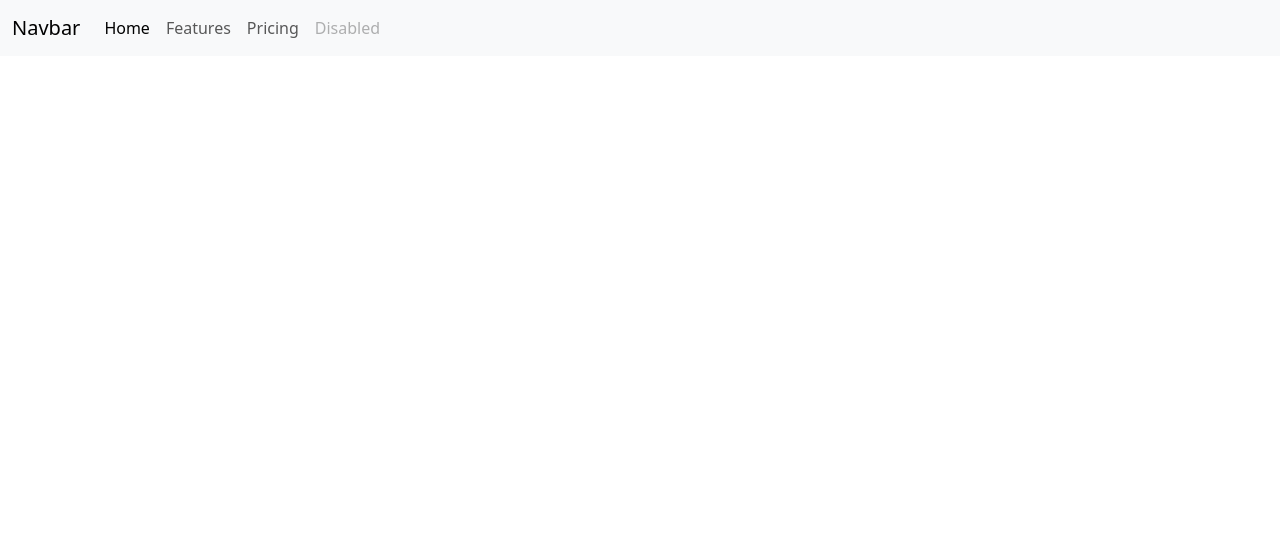
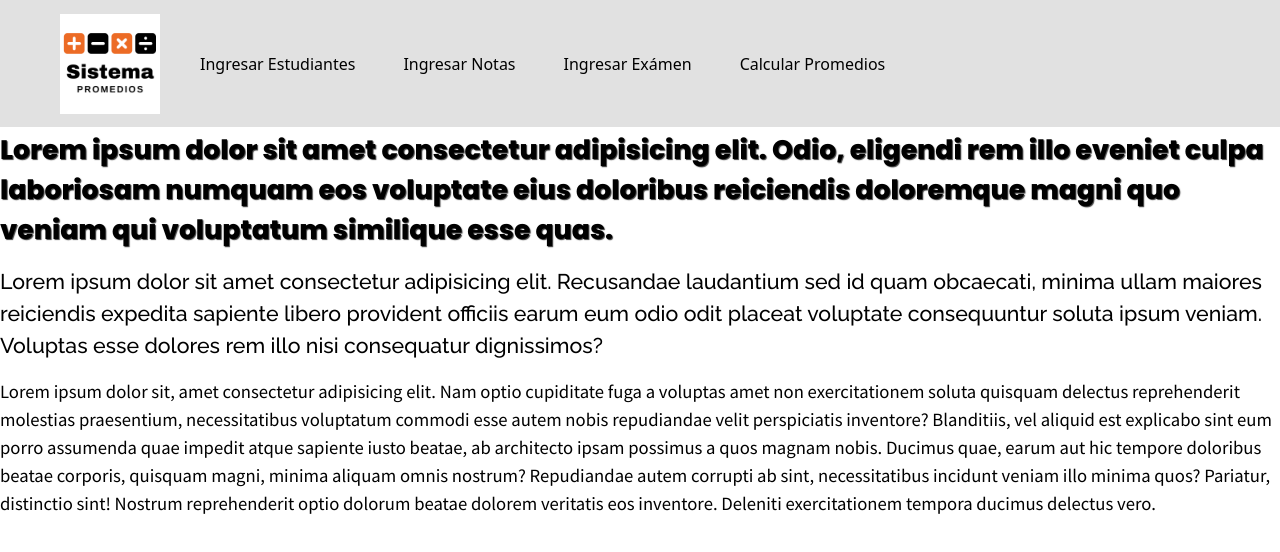
Before and after one commit to andres174/sistema-promedio, an Angular app: page / in a window 1280 px wide. Shown: the top 552 px of the page. Built offline with nearby package versions, Linux system fonts and the light colour scheme.

Commit message:
pruebas texto

```diff
--- a/src/app/components/promedios/promedios.component.html
+++ b/src/app/components/promedios/promedios.component.html
@@ -1,25 +1,44 @@
-<nav class="navbar fixed-top navbar-expand-lg bg-body-tertiary">
-    <div class="container-fluid">
-        <a class="navbar-brand" href="#">Navbar</a>
+
+<nav class="navbar fixed-top navbar-expand-lg" style="background-color: #e1e1e1;">
+    <div class="container-fluid mx-5">
+        <a class="navbar-brand" href="#">
+            <img src="assets/img/Modern Business Numerical Logo.png" alt="AAAAAAAAA" width="100" height="100" class="d-inline-block align-text-top">
+            <!-- Bootstrap -->
+          </a>
         <button class="navbar-toggler" type="button" data-bs-toggle="collapse" data-bs-target="#navbarNav"
             aria-controls="navbarNav" aria-expanded="false" aria-label="Toggle navigation">
             <span class="navbar-toggler-icon"></span>
         </button>
         <div class="collapse navbar-collapse" id="navbarNav">
             <ul class="navbar-nav">
+                <!-- <li class="nav-item">
+                    <a class="nav-link active" aria-current="page" href="#">Home</a>
+                </li> -->
                 <li class="nav-item">
-                    <a class="nav-link active" aria-current="page" href="#">Home</a>
+                    <a class="nav-link active mx-3 btn" href="#">Ingresar Estudiantes</a>
                 </li>
                 <li class="nav-item">
-                    <a class="nav-link" href="#">Features</a>
+                    <a class="nav-link active mx-3 btn" href="#">Ingresar Notas</a>
                 </li>
                 <li class="nav-item">
-                    <a class="nav-link" href="#">Pricing</a>
+                    <a class="nav-link active mx-3 btn">Ingresar Exámen</a>
                 </li>
-                <li class="nav-item">
-                    <a class="nav-link disabled">Disabled</a>
+                <li class="nav-item ">
+                    <a class="nav-link active mx-3 btn">Calcular Promedios</a>
                 </li>
             </ul>
         </div>
     </div>
 </nav>
+
+<div class="d-block" style="margin-top: 130px;">
+    <p class="texto-titulo texto-sombra">
+        Lorem ipsum dolor sit amet consectetur adipisicing elit. Odio, eligendi rem illo eveniet culpa laboriosam numquam eos voluptate eius doloribus reiciendis doloremque magni quo veniam qui voluptatum similique esse quas.
+    </p>
+    <p class="texto-medio">
+        Lorem ipsum dolor sit amet consectetur adipisicing elit. Recusandae laudantium sed id quam obcaecati, minima ullam maiores reiciendis expedita sapiente libero provident officiis earum eum odio odit placeat voluptate consequuntur soluta ipsum veniam. Voluptas esse dolores rem illo nisi consequatur dignissimos?
+    </p>
+    <p class="texto-normal">
+        Lorem ipsum dolor sit, amet consectetur adipisicing elit. Nam optio cupiditate fuga a voluptas amet non exercitationem soluta quisquam delectus reprehenderit molestias praesentium, necessitatibus voluptatum commodi esse autem nobis repudiandae velit perspiciatis inventore? Blanditiis, vel aliquid est explicabo sint eum porro assumenda quae impedit atque sapiente iusto beatae, ab architecto ipsam possimus a quos magnam nobis. Ducimus quae, earum aut hic tempore doloribus beatae corporis, quisquam magni, minima aliquam omnis nostrum? Repudiandae autem corrupti ab sint, necessitatibus incidunt veniam illo minima quos? Pariatur, distinctio sint! Nostrum reprehenderit optio dolorum beatae dolorem veritatis eos inventore. Deleniti exercitationem tempora ducimus delectus vero.
+    </p>
+</div>
--- a/src/styles.css
+++ b/src/styles.css
@@ -1 +1,25 @@
 /* You can add global styles to this file, and also import other style files */
+
+@import url('https://fonts.googleapis.com/css2?family=Poppins:wght@800&family=Raleway:wght@500&family=Source+Sans+Pro&display=swap');
+
+.texto-titulo{
+    color: black;
+    font-size: 20pt;
+    font-family: 'Poppins', sans-serif;
+}
+
+.texto-medio{
+    color: black;
+    font-size: 16pt;
+    font-family: 'Raleway', sans-serif;
+}
+
+.texto-normal{
+    color: black;
+    font-size: 14pt;
+    font-family: 'Source Sans Pro', sans-serif;
+}
+
+.texto-sombra{
+    text-shadow: 1px 1px 1px rgb(63, 63, 63);
+}
```
Also changed, not shown: src/assets/img/Modern Business Numerical Logo.png (added).
